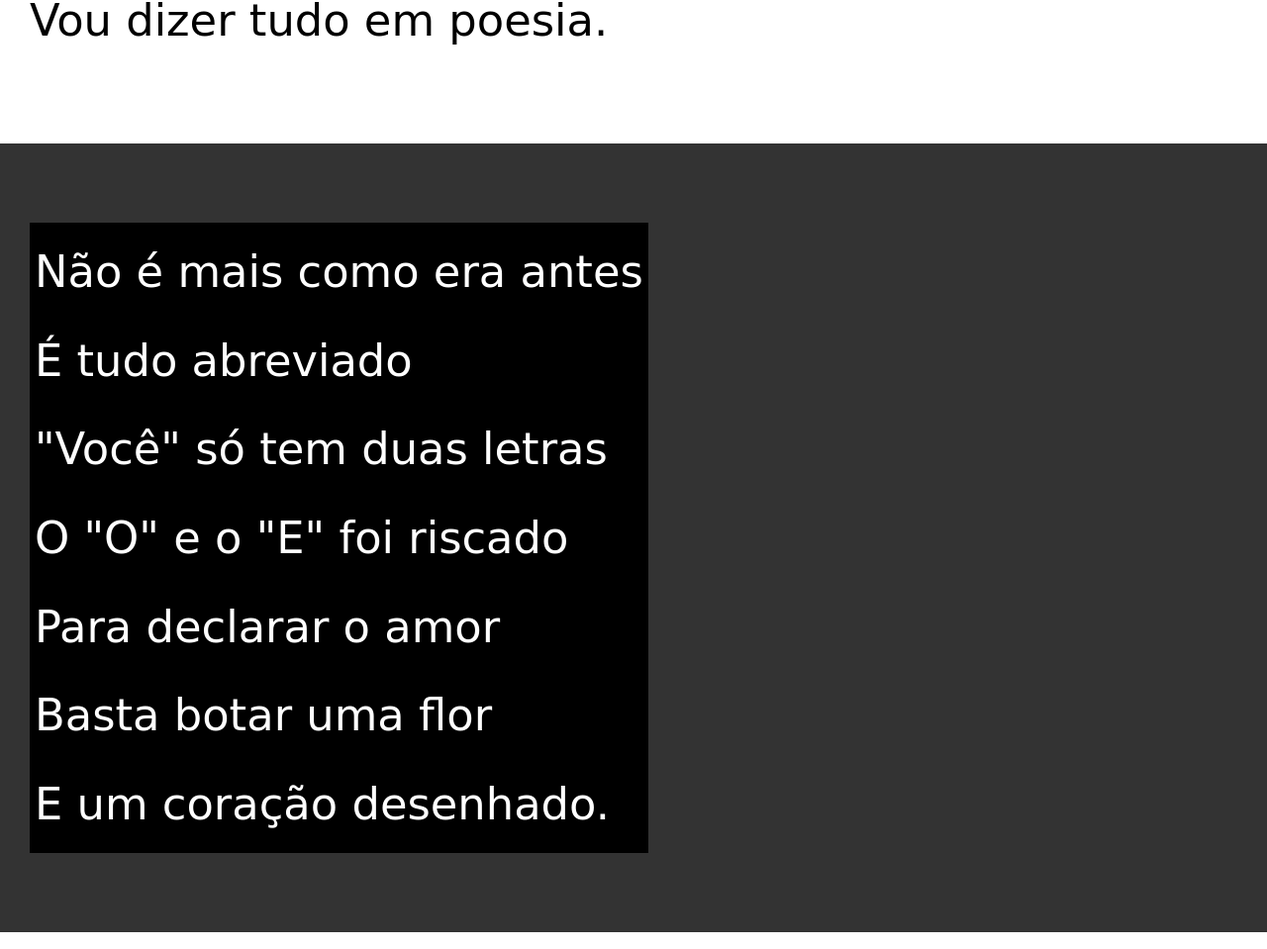
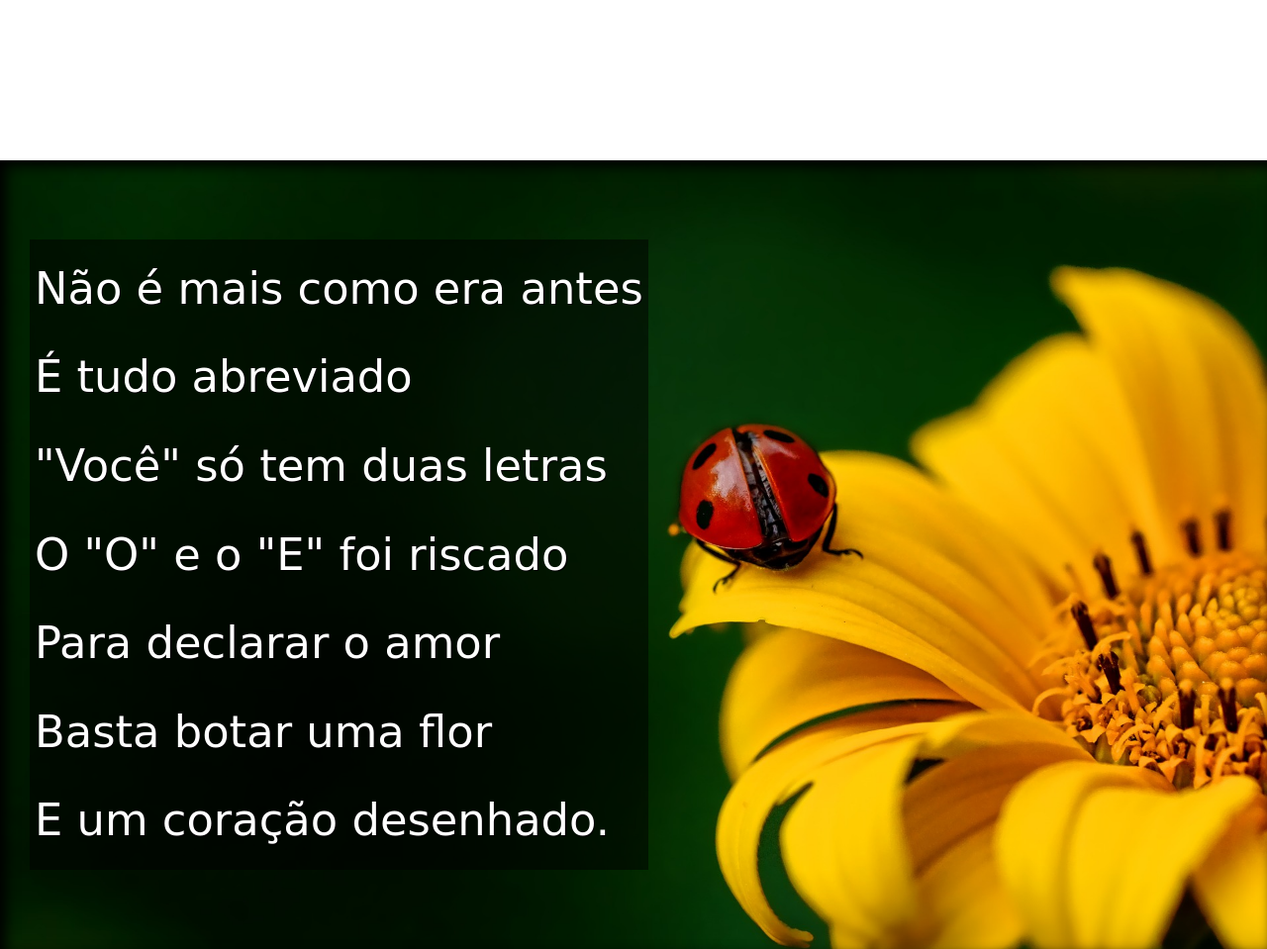
Before and after one commit to ViniciusFirmino/html-css, a plain HTML site: page desafio/d012/index.html in a window 1280 px wide. Shown: the part 908-1867 px from the top of the page at 99% size. Drawn offline with Linux system fonts and the light colour scheme; a web font is replaced by a local one.

Commit message:
atualizando as imagens do desafio 12

```diff
--- a/desafio/d012/estilo/style.css
+++ b/desafio/d012/estilo/style.css
@@ -31,7 +31,7 @@ header > h1 {
     padding-top: 50px;
     font-variant: small-caps;
     font-family: var(--fonte3);
-    font-size: 10vw;
+    font-size: 5vw;
 }
 
 header > p {
@@ -57,6 +57,10 @@ section {
     font-size: 3.5vw;
 }
 
+section > p {
+    padding-bottom: 2em;
+}
+
 section.normal {
     background-color: white;
     color: black;
@@ -65,12 +69,26 @@ section.normal {
 section.imagem {
     background-color: rgb(51, 51, 51);
     color: white;
+    box-shadow: inset 6px 6px 13px 0px black;
+    background-attachment: fixed;
 }
 
 section.imagem > p {
     display: inline-block;
     padding: 5px;
-    background-color: rgba(0, 0, 0, 253);
+    background-color: rgba(0, 0, 0, 0.514);
+    text-shadow: 1px 1px 0px black;
+}
+
+section#img01 {
+    background-image: url('../imagens/background001.jpg');
+    background-position: right center;
+    background-size: cover;
+}
+
+section#img02 {
+    background-image: url('../imagens/background002.jpg');
+    background-size: cover;
 }
 
 footer {
--- a/desafio/d012/index.html
+++ b/desafio/d012/index.html
@@ -31,7 +31,7 @@
 
 
 
-    <section class="imagem">
+    <section class="imagem" id="img01">
         <p>
             Não é mais como era antes <br>
             É tudo abreviado <br>
@@ -69,7 +69,7 @@
 
 
 
-    <section class="imagem">
+    <section class="imagem" id="img02">
         <p>
             Tenho saudade das cartas <br>
             Escritas com a própria mão <br>
```
